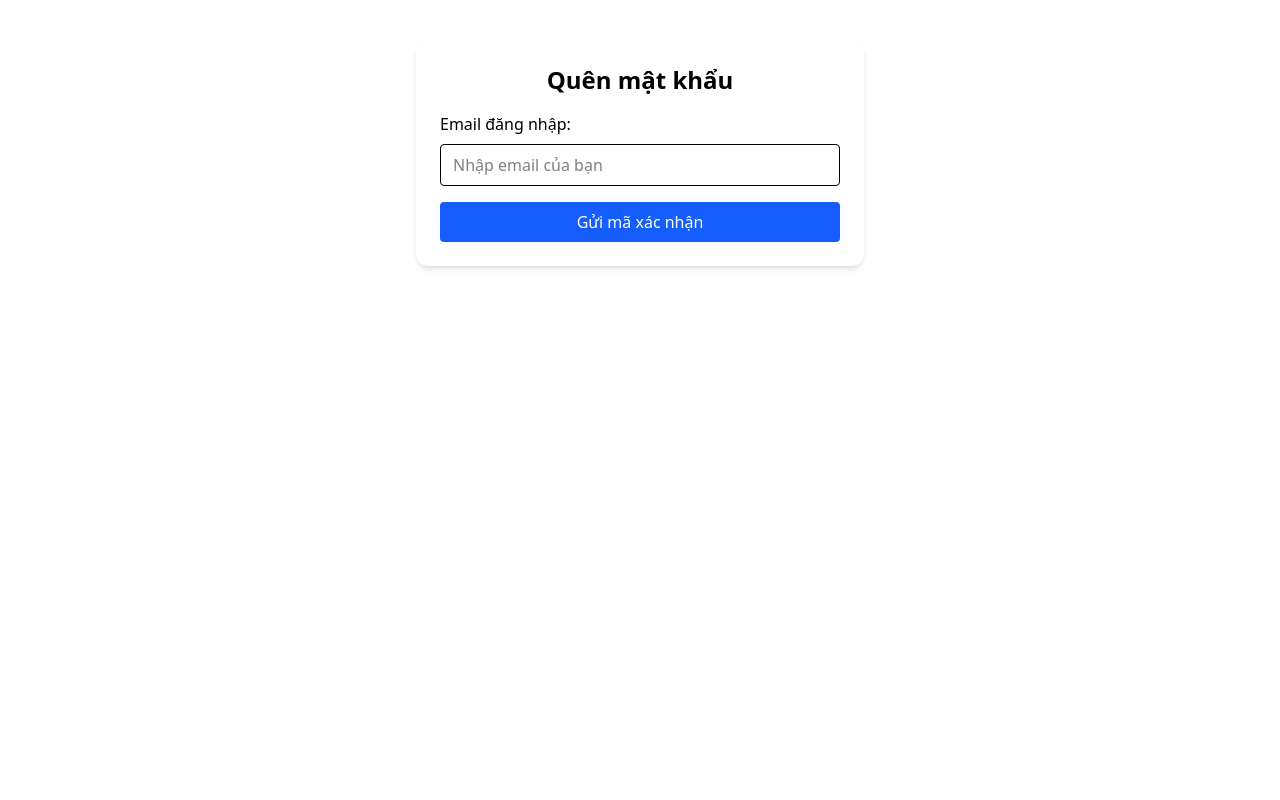
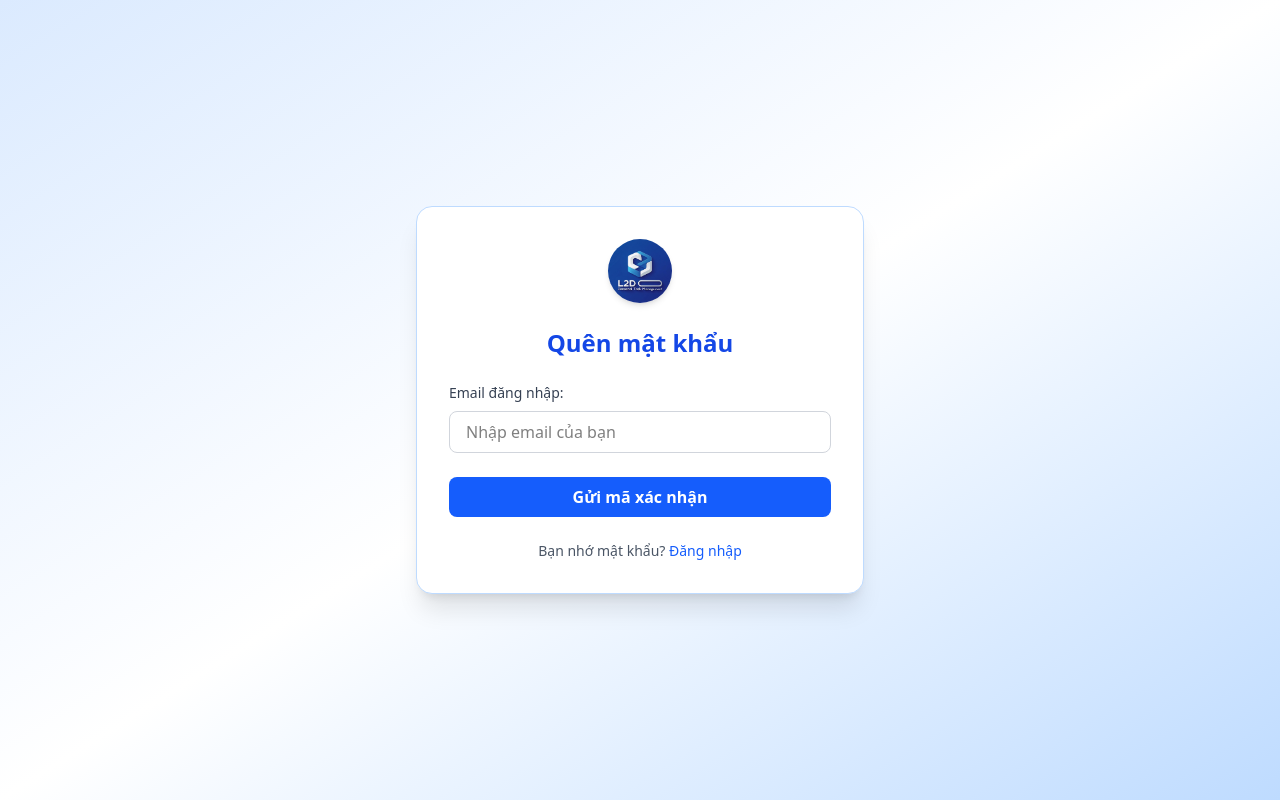
Before and after one commit to QuocDam279/Website-QuanLyCongViecCaNhan, a React (Vite) app in the folder frontend/: page /quenmatkhau in a window 1280 px wide. Built offline with nearby package versions, Linux system fonts and the light colour scheme; no server answers.

Commit message:
Sưa giao dien PQuenmk

```diff
--- a/frontend/src/pages/PQuenmatkhau.jsx
+++ b/frontend/src/pages/PQuenmatkhau.jsx
@@ -1,5 +1,5 @@
 import React, { useState } from 'react';
-import authApi from '../api/authApi';
+import logo from '../assets/l2dd2.jpg'; // Import logo
 
 const PQuenmatkhau = () => {
   const [email, setEmail] = useState('');
@@ -9,34 +9,67 @@ const PQuenmatkhau = () => {
   const handleSubmit = async (e) => {
     e.preventDefault();
     try {
-      await authApi.forgotPassword({ email }); // ✅ Không gán vào biến không dùng
-      setMessage('Mã xác nhận đã được gửi đến email của bạn.');
+      // Gọi API gửi email ở đây
+      // await authApi.forgotPassword(email);
+      setMessage('Đã gửi mã xác nhận tới email của bạn!');
       setError('');
-    } catch {
-      setError('Không thể gửi mã xác nhận. Vui lòng kiểm tra lại email.');
+    } catch (err) {
+      setError('Có lỗi xảy ra khi gửi email!');
       setMessage('');
     }
   };
 
   return (
-    <div className="max-w-md mx-auto mt-10 bg-white p-6 rounded-xl shadow-md">
-      <h2 className="text-2xl font-semibold text-center mb-4">Quên mật khẩu</h2>
+    <div className="min-h-screen flex items-center justify-center bg-gradient-to-br from-blue-100 via-white to-blue-200 px-4">
+      <div className="w-full max-w-md bg-white p-8 rounded-2xl shadow-xl border border-blue-200">
+        {/* Logo */}
+        <div className="flex justify-center mb-6">
+          <img
+            src={logo}
+            alt="Logo"
+            className="h-16 w-16 object-cover rounded-full shadow-md"
+          />
+        </div>
+
+        <h2 className="text-2xl font-bold text-blue-700 text-center mb-6">
+          Quên mật khẩu
+        </h2>
+
         <form onSubmit={handleSubmit}>
-        <label className="block mb-2 font-medium">Email đăng nhập:</label>
+          <label className="block mb-2 text-sm font-medium text-gray-700">
+            Email đăng nhập:
+          </label>
           <input
             type="email"
             required
             value={email}
             onChange={(e) => setEmail(e.target.value)}
-          className="w-full border rounded px-3 py-2 mb-4"
+            className="w-full px-4 py-2 border border-gray-300 rounded-lg focus:ring-2 focus:ring-blue-400 focus:outline-none transition"
             placeholder="Nhập email của bạn"
           />
-        <button type="submit" className="w-full bg-blue-600 text-white py-2 rounded hover:bg-blue-700">
+          <button
+            type="submit"
+            className="w-full bg-blue-600 text-white font-semibold py-2 mt-6 rounded-lg hover:bg-blue-700 transition"
+          >
             Gửi mã xác nhận
           </button>
         </form>
-      {message && <p className="text-green-600 mt-4">{message}</p>}
-      {error && <p className="text-red-600 mt-4">{error}</p>}
+
+        {message && (
+          <p className="text-green-600 mt-4 text-sm text-center">{message}</p>
+        )}
+        {error && (
+          <p className="text-red-600 mt-4 text-sm text-center">{error}</p>
+        )}
+
+        {/* Điều hướng */}
+        <div className="text-center mt-6 text-sm text-gray-600">
+          <span>Bạn nhớ mật khẩu? </span>
+          <a href="/login" className="text-blue-600 hover:underline">
+            Đăng nhập
+          </a>
+        </div>
+      </div>
     </div>
   );
 };
```
Lines whose indentation alone changed are shown as unchanged.
